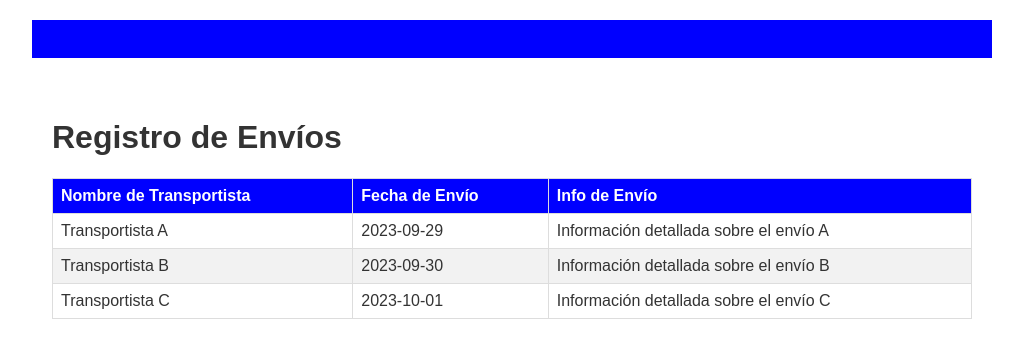
After one commit to JuanDepablos/Cidigo_app, a Flask app: page /info in a window 1280 px wide. The commit adds this page. Shown: the top 358 px of the page, without its empty margins (128-1151 px from the left). Run offline with Flask 3, Linux system fonts and the light colour scheme.

Commit message:
se modifico para tener un html de informacion envi

```diff
--- a/app.py
+++ b/app.py
@@ -102,6 +102,11 @@ def profile():
 
     flash('Inicia sesión para ver tu perfil', 'info')
     return redirect(url_for('login'))
+@app.route('/info', methods=['GET'])
+def info():
+    # Lógica para mostrar la información de envío
+    return render_template('info.html')
+
 
 if __name__ == '__main__':
     app.run(debug=True)
--- /dev/null
+++ b/templates/info.html
@@ -0,0 +1,121 @@
+<!DOCTYPE html>
+<html lang="es">
+<head>
+    <meta charset="UTF-8">
+    <meta name="viewport" content="width=device-width, initial-scale=1.0">
+    <title>Página de Registro de Envíos</title>
+    <link rel="icon" href="{{ url_for('static', filename='favicon.ico') }}" type="image/x-icon">
+    <style>
+        /* Estilos generales */
+        body {
+            font-family: Arial, sans-serif;
+            margin: 0;
+            padding: 0;
+        }
+
+        .container {
+            max-width: 960px;
+            margin: 0 auto;
+            padding: 20px;
+        }
+
+        /* Estilos para el encabezado */
+        .header {
+            background-color: blue;
+            color: white;
+            padding: 10px;
+            text-align: right;
+        }
+
+        /* Estilos para el menú de navegación */
+        .nav-menu ul {
+            list-style: none;
+            padding: 0;
+            margin: 0;
+        }
+
+        .nav-menu ul li {
+            display: inline;
+            margin-right: 20px;
+        }
+
+        .nav-menu ul li a {
+            text-decoration: none;
+            color: blue;
+            font-weight: bold;
+        }
+
+        /* Estilos para el contenido principal */
+        .content {
+            background-color: white;
+            padding: 20px;
+            margin-top: 20px;
+            color: #333;
+        }
+
+        /* Estilos para la tabla de envíos */
+        .envios-table {
+            width: 100%;
+            border-collapse: collapse;
+        }
+
+        .envios-table th, .envios-table td {
+            border: 1px solid #ddd;
+            padding: 8px;
+            text-align: left;
+        }
+
+        .envios-table th {
+            background-color: blue;
+            color: white;
+        }
+
+        .envios-table tr:nth-child(even) {
+            background-color: #f2f2f2;
+        }
+    </style>
+</head>
+<body>
+    <div class="container">
+        <div class="header">
+            <div class="nav-menu">
+                <ul>
+                    <li><a href="#">Inicio</a></li>
+                    <li><a href="#">Registro de Envíos</a></li>
+                    <li><a href="#">Otra Página</a></li>
+                </ul>
+            </div>
+        </div>
+        <div class="content">
+            <h1>Registro de Envíos</h1>
+            <table class="envios-table">
+                <thead>
+                    <tr>
+                        <th>Nombre de Transportista</th>
+                        <th>Fecha de Envío</th>
+                        <th>Info de Envío</th>
+                    </tr>
+                </thead>
+                <tbody>
+                    <!-- Aquí puedes generar dinámicamente filas de la tabla con datos de la base de datos -->
+                    <tr>
+                        <td>Transportista A</td>
+                        <td>2023-09-29</td>
+                        <td>Información detallada sobre el envío A</td>
+                    </tr>
+                    <tr>
+                        <td>Transportista B</td>
+                        <td>2023-09-30</td>
+                        <td>Información detallada sobre el envío B</td>
+                    </tr>
+                    <tr>
+                        <td>Transportista C</td>
+                        <td>2023-10-01</td>
+                        <td>Información detallada sobre el envío C</td>
+                    </tr>
+                </tbody>
+            </table>
+        </div>
+    </div>
+</body>
+</html>
```
Also changed, not shown: templates/inicio.html (+6 -5 lines).
